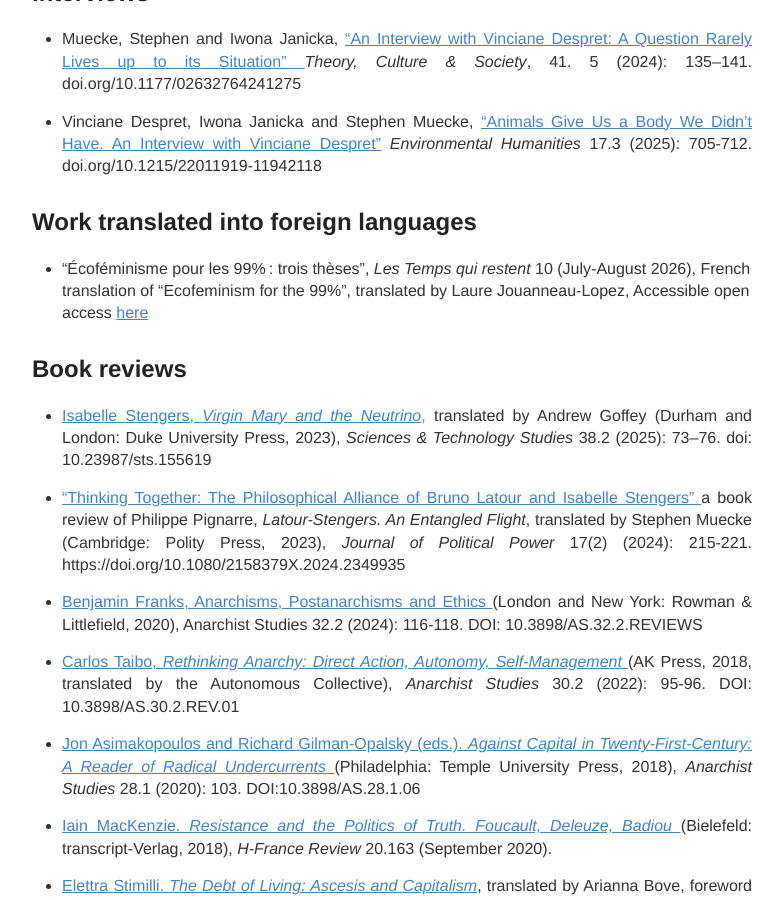
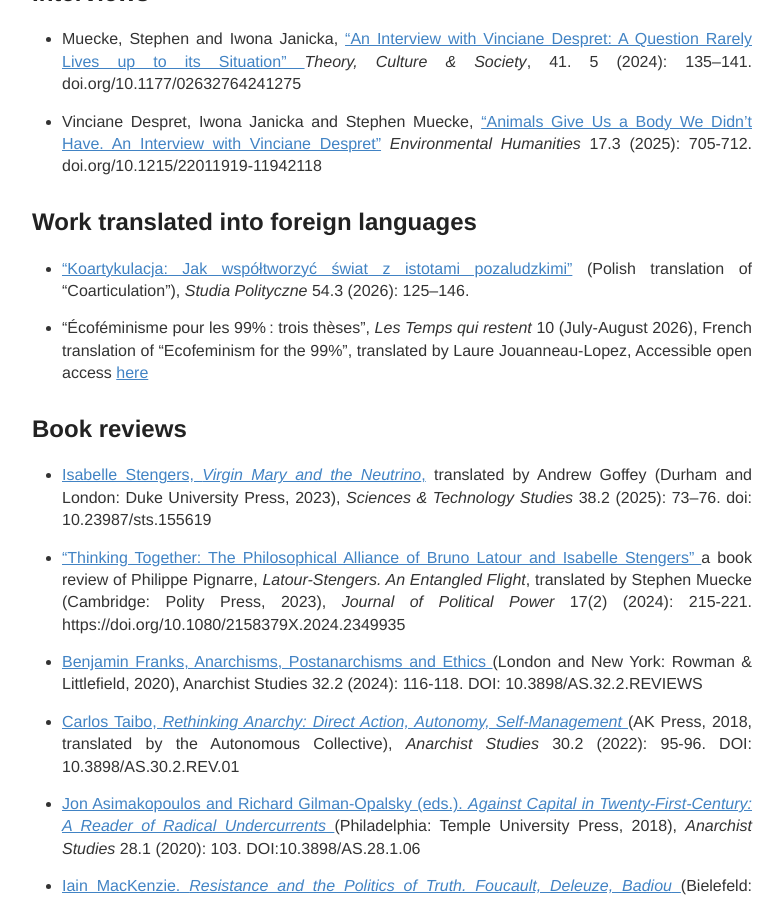
Before and after one commit to IJanicka/IJanicka.github.io, a Jekyll site: the page built from publications.md, in a window 1280 px wide and 900 px high, scrolled down 7471 px. Shown: the whole window, without its empty margins (248-1032 px from the left). Built offline with Jekyll 4.4.1, drawn with Linux system fonts in a browser that asks for light colours.

Commit message:
Update publications.md

```diff
--- a/publications.md
+++ b/publications.md
@@ -130,6 +130,8 @@ Climate change is challenging our key political concepts. In response to this ch
 
  <h2>Work translated into foreign languages</h2>
 
+* <a href="https://czasopisma.isppan.waw.pl/sp/article/view/3575/2758" target="blank"> “Koartykulacja: Jak współtworzyć świat z istotami pozaludzkimi”</a> (Polish translation of “Coarticulation”), *Studia Polityczne* 54.3 (2026): 125–146. <br>
+
 * “Écoféminisme pour les 99% : trois thèses”, *Les Temps qui restent* 10 (July-August 2026), French translation of  “Ecofeminism for the 99%”, translated by Laure Jouanneau-Lopez, Accessible open access <a href="https://lestempsquirestent.org/fr/numeros/numero-10/ecofeminisme-pour-les-99-trois-theses" target="blank">here</a>  <br>
 
  <h2>Book reviews</h2>
```
